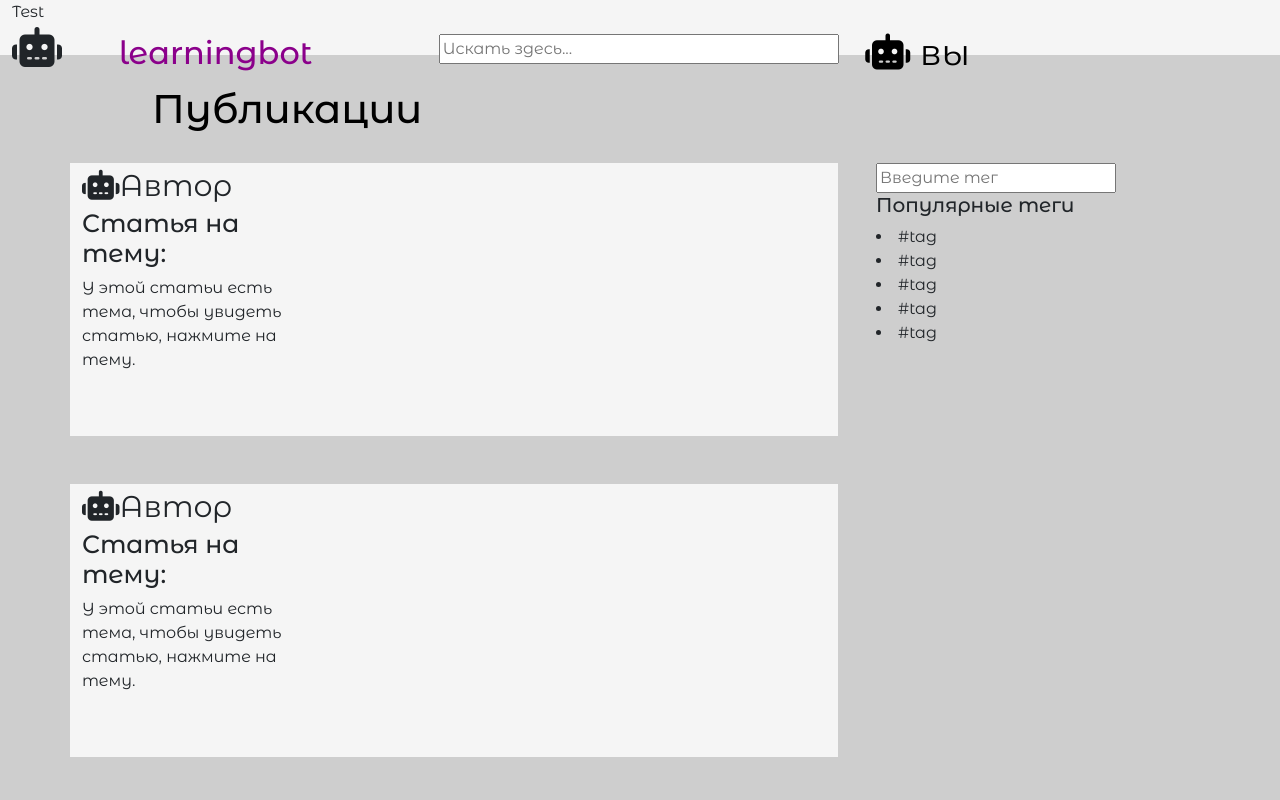
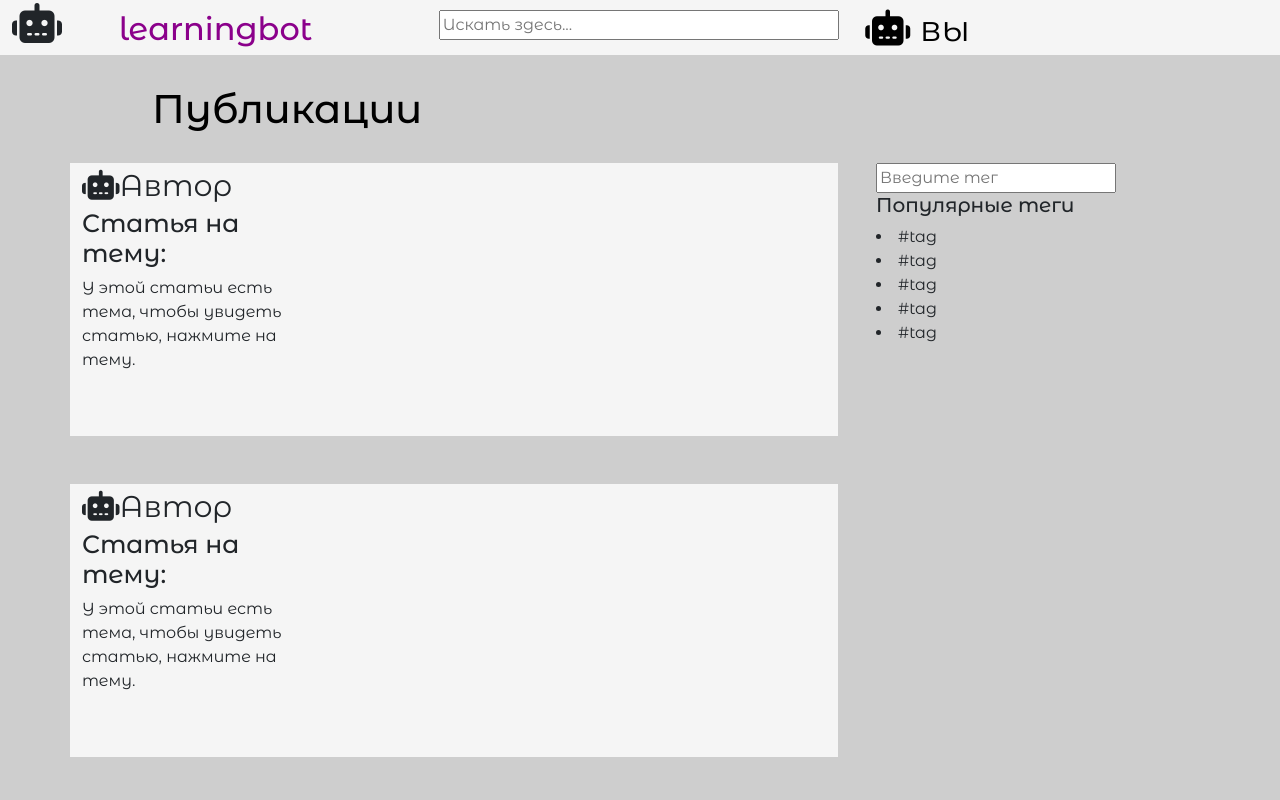
Before and after one commit to Mostseveral/learningbot_frontend, a plain HTML site: page index.html in a window 1280 px wide. Shown: the top 800 px of the page. Drawn offline with nearby package versions, Linux system fonts and the light colour scheme.

Commit message:
feat: remove test commit

```diff
--- a/index.html
+++ b/index.html
@@ -18,7 +18,6 @@
   </head>
   <body>
     <header class="container-fluid">
-        <div class="">Test</div>
         <div class="container-header">
 
             <div class="row">
```
